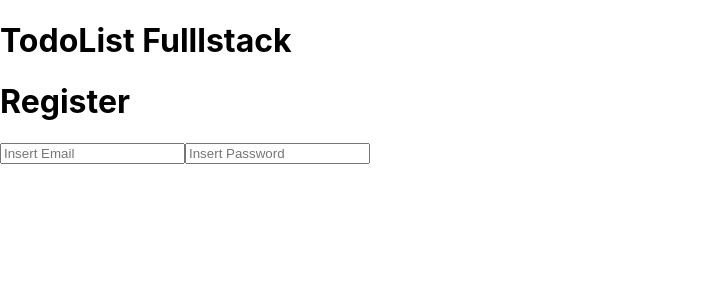
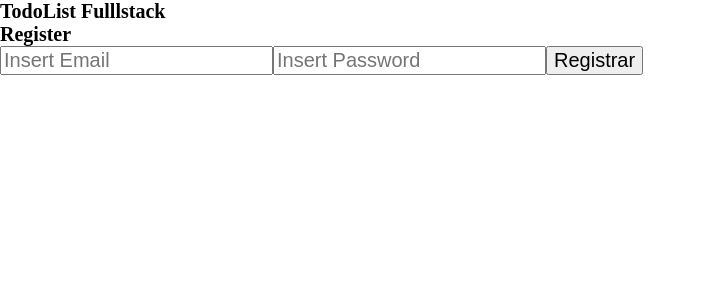
Before and after one commit to Guirosa10/Desafio-Tecnico-FullStack-APP, a React (Create React App) app in the folder frontend/: page / in a window 1280 px wide. Shown: the top 300 px of the page, without its empty margins (0-706 px from the left). Built offline with nearby package versions, Linux system fonts and the light colour scheme.

Commit message:
feat: registration completed, linked with application backend and working

```diff
--- a/frontend/src/index.css
+++ b/frontend/src/index.css
@@ -1,13 +1,5 @@
-body {
-  margin: 0;
-  font-family: -apple-system, BlinkMacSystemFont, 'Segoe UI', 'Roboto', 'Oxygen',
-    'Ubuntu', 'Cantarell', 'Fira Sans', 'Droid Sans', 'Helvetica Neue',
-    sans-serif;
-  -webkit-font-smoothing: antialiased;
-  -moz-osx-font-smoothing: grayscale;
+* {
+  font-size: 20px;
+  margin: auto;
+  border-style: border-box;
 }
-
-code {
-  font-family: source-code-pro, Menlo, Monaco, Consolas, 'Courier New',
-    monospace;
-}
--- a/frontend/src/pages/Registration/Registration.jsx
+++ b/frontend/src/pages/Registration/Registration.jsx
@@ -1,11 +1,38 @@
-import React from 'react';
+import React, { useState } from 'react';
+import axios from 'axios';
 
 export default function Registration() {
+  const [email, setEmail] = useState('');
+  const [password, setPassword] = useState('');
+  const submitForm = (e) => {
+    e.preventDefault();
+    const body = {
+      email,
+      password,
+    };
+    axios.post('http://localhost:4000/registration', body).then((response) => console.log(response));
+  };
+
   return (
-    <form>
+    <form onSubmit={submitForm}>
       <h1>Register</h1>
-      <input type="email" placeholder="Insert Email" />
-      <input type="password" placeholder="Insert Password" />
+      <input
+        type="email"
+        placeholder="Insert Email"
+        value={email}
+        onChange={(e) => setEmail(e.target.value)}
+      />
+      <input
+        type="password"
+        placeholder="Insert Password"
+        value={password}
+        onChange={(e) => setPassword(e.target.value)}
+      />
+      <button
+        type="submit"
+      >
+        Registrar
+      </button>
     </form>
   );
 }
```
Also changed, not shown: frontend/src/pages/Login/Login.jsx (+7 -0 lines).
